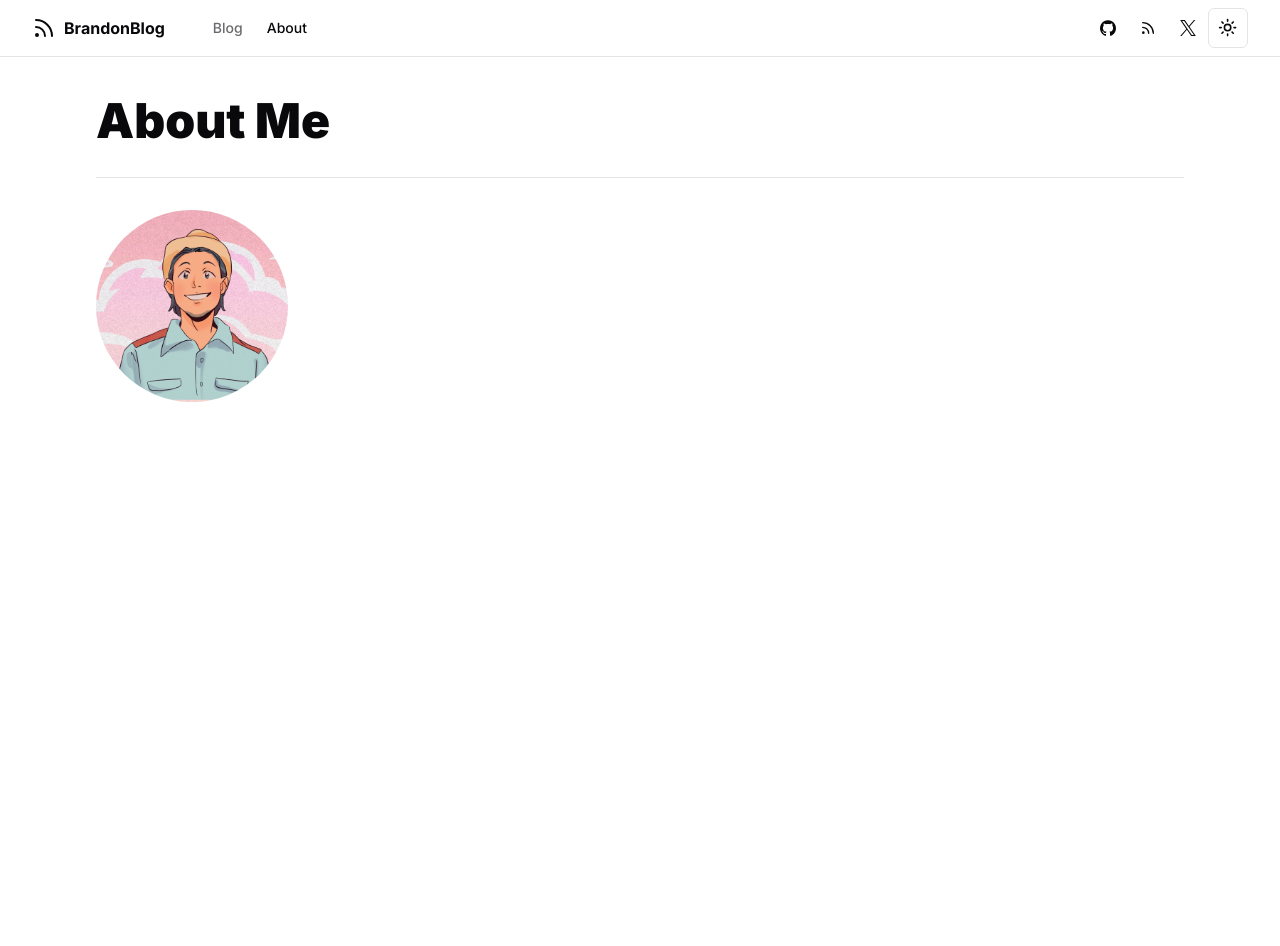
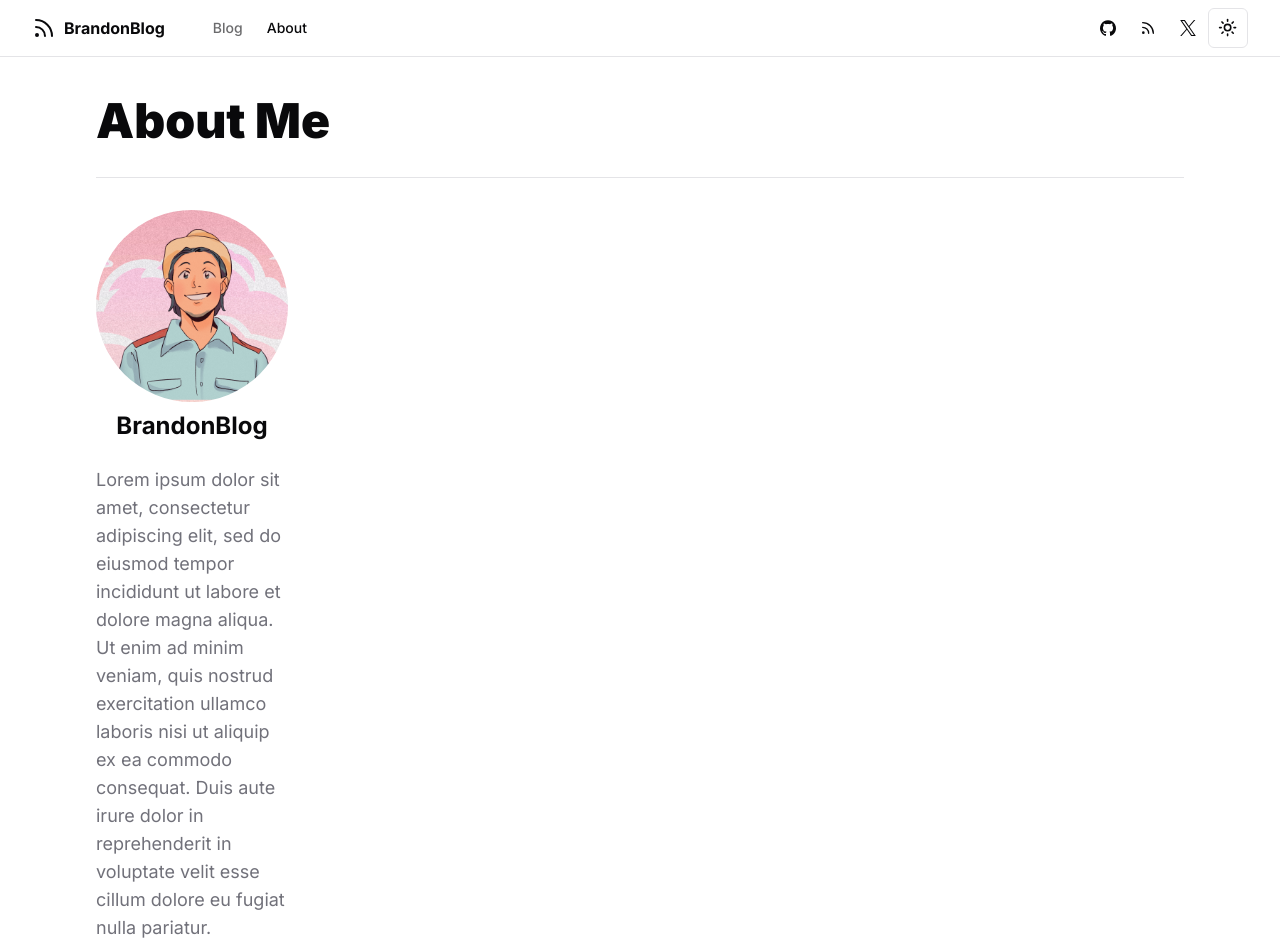
Before and after one commit to grandonbarcia/blog-nextjs-v2, a Next.js app: page /about in a window 1280 px wide. Shown: the top 946 px of the page. Before the commit the page ends 800 px from the top, so only its background shows below. Built offline with nearby package versions, Linux system fonts and the light colour scheme.

Commit message:
add description

```diff
--- a/app/about/page.tsx
+++ b/app/about/page.tsx
@@ -17,6 +17,18 @@
           <AvatarImage src="/avatar.png"></AvatarImage>
           <AvatarFallback>BG</AvatarFallback>
         </Avatar>
+        <h2 className="text-2xl font-bold text-center break-words">
+          {siteConfig.name}
+        </h2>
+        <p className="text-muted-foreground text-lg py-4">
+          Lorem ipsum dolor sit amet, consectetur adipiscing elit, sed do
+          eiusmod tempor incididunt ut labore et dolore magna aliqua. Ut enim ad
+          minim veniam, quis nostrud exercitation ullamco laboris nisi ut
+          aliquip ex ea commodo consequat. Duis aute irure dolor in
+          reprehenderit in voluptate velit esse cillum dolore eu fugiat nulla
+          pariatur. Excepteur sint occaecat cupidatat non proident, sunt in
+          culpa qui officia deserunt mollit anim id est laborum.
+        </p>
       </div>
     </div>
   );
```
